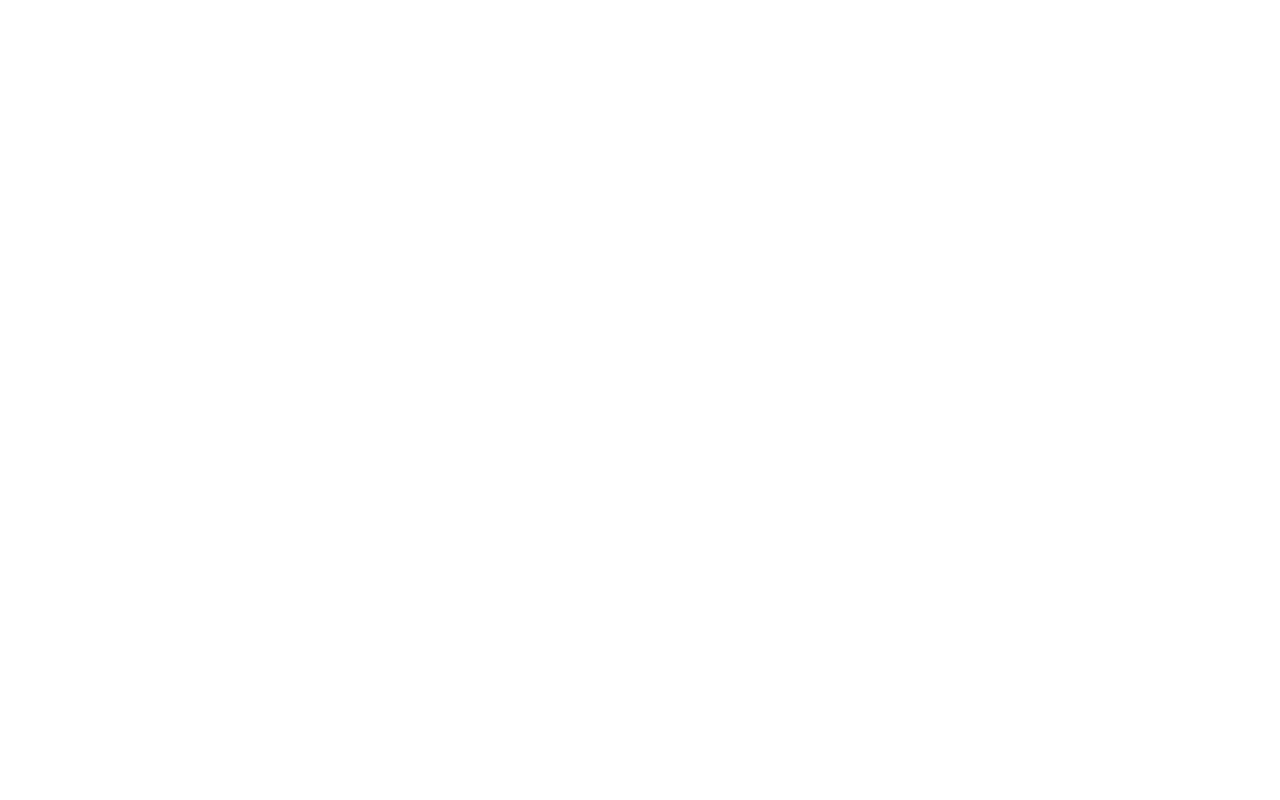
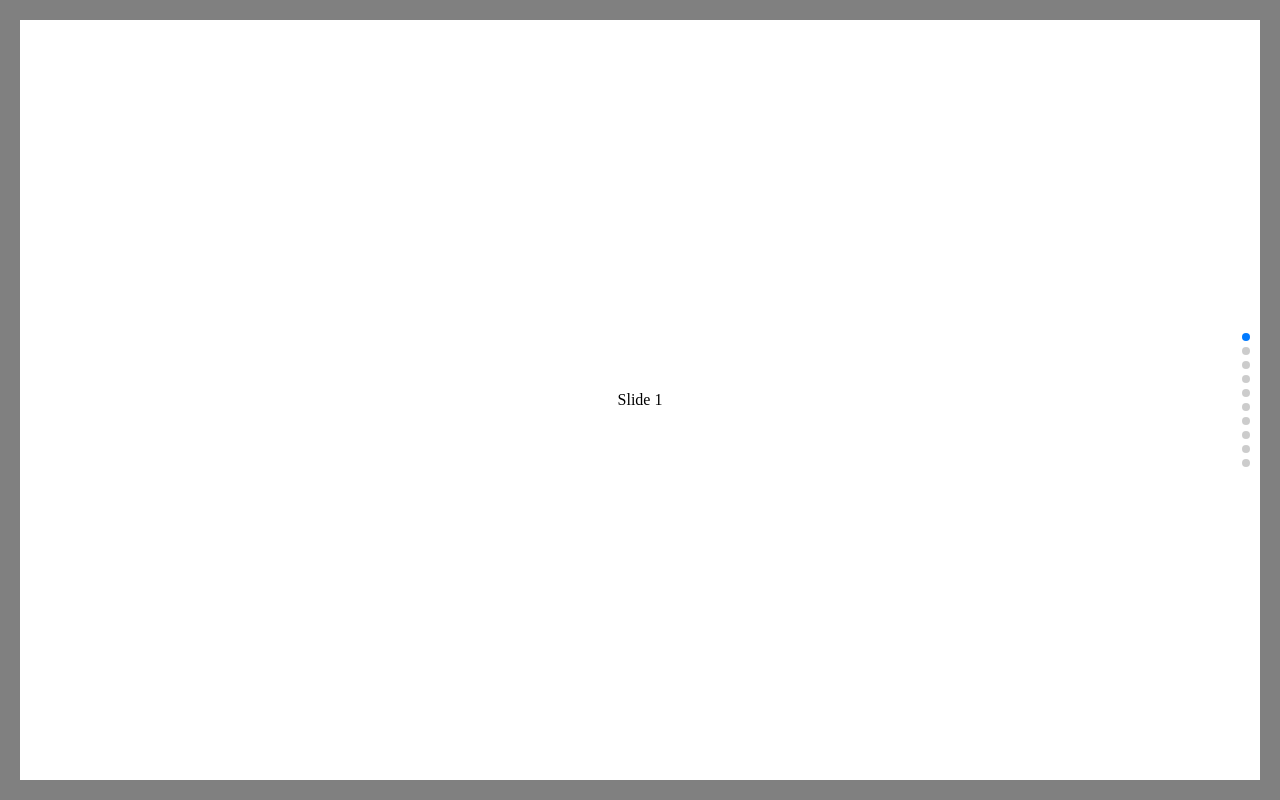
Before and after one commit to mrcj101111/portfolio-site, a website: page index.html in a window 1280 px wide. Drawn offline with nearby package versions, Linux system fonts and the light colour scheme.

Commit message:
Redid initial commit, added sass

```diff
--- a/index.html
+++ b/index.html
@@ -1,11 +1,40 @@
 <!DOCTYPE html>
 <html lang="en">
+
 <head>
     <meta charset="UTF-8">
     <meta name="viewport" content="width=device-width, initial-scale=1.0">
     <title>Document</title>
+
+    <link rel="stylesheet" href="style.css">
+    <link rel="stylesheet" href="https://unpkg.com/swiper/swiper-bundle.css">
+    <link rel="stylesheet" href="https://unpkg.com/swiper/swiper-bundle.min.css">
+
 </head>
+
 <body>
+    <!-- Swiper -->
+        <div class="swiper-container">
+            <div class="swiper-wrapper">
+                <div class="swiper-slide">Slide 1</div>
+                <div class="swiper-slide">Slide 2</div>
+                <div class="swiper-slide">Slide 3</div>
+                <div class="swiper-slide">Slide 4</div>
+                <div class="swiper-slide">Slide 5</div>
+                <div class="swiper-slide">Slide 6</div>
+                <div class="swiper-slide">Slide 7</div>
+                <div class="swiper-slide">Slide 8</div>
+                <div class="swiper-slide">Slide 9</div>
+                <div class="swiper-slide">Slide 10</div>
+            </div>
+            <!-- Add Pagination -->
+            <div class="swiper-pagination"></div>
+    </div>
 
+    <script src="https://ajax.googleapis.com/ajax/libs/jquery/3.5.1/jquery.min.js"></script>
+    <script src="https://unpkg.com/swiper/swiper-bundle.js"></script>
+    <script src="https://unpkg.com/swiper/swiper-bundle.min.js"></script>
+    <script type="text/javascript" src="./index.js"></script>
 </body>
+
 </html>
--- a/index.js
+++ b/index.js
@@ -0,0 +1,13 @@
+
+$(document).ready(() => {
+    new Swiper('.swiper-container', {
+        direction: 'vertical',
+        slidesPerView: 1,
+        spaceBetween: 0,
+        mousewheel: true,
+        pagination: {
+            el: '.swiper-pagination',
+            clickable: true,
+        },
+    });
+})
--- /dev/null
+++ b/main.scss
@@ -0,0 +1,44 @@
+//Variables
+$body-border-width: 20px;
+
+body {
+    height: 100vh;
+    margin: 0;
+    padding: 0;
+    position: relative;
+    &::before {
+        content: "";
+        position: absolute;
+        top: 0px;
+        left: 0px;
+        right: 0px;
+        bottom: 0px;
+        border: $body-border-width solid grey;
+    }
+}
+
+.swiper-container {
+    width: calc(100% - #{$body-border-width * 2});
+    height: calc(100% - #{$body-border-width * 2});
+    margin-left: auto;
+    margin-right: auto;
+    top: $body-border-width;
+}
+
+.swiper-slide {
+    height: 100%;
+
+    /* Center slide text vertically */
+    display: -webkit-box;
+    display: -ms-flexbox;
+    display: -webkit-flex;
+    display: flex;
+    -webkit-box-pack: center;
+    -ms-flex-pack: center;
+    -webkit-justify-content: center;
+    justify-content: center;
+    -webkit-box-align: center;
+    -ms-flex-align: center;
+    -webkit-align-items: center;
+    align-items: center;
+}
```
Also changed, not shown: package.json (added, +20 -0 lines), main.css (deleted), style.css (added), 2 other files.
